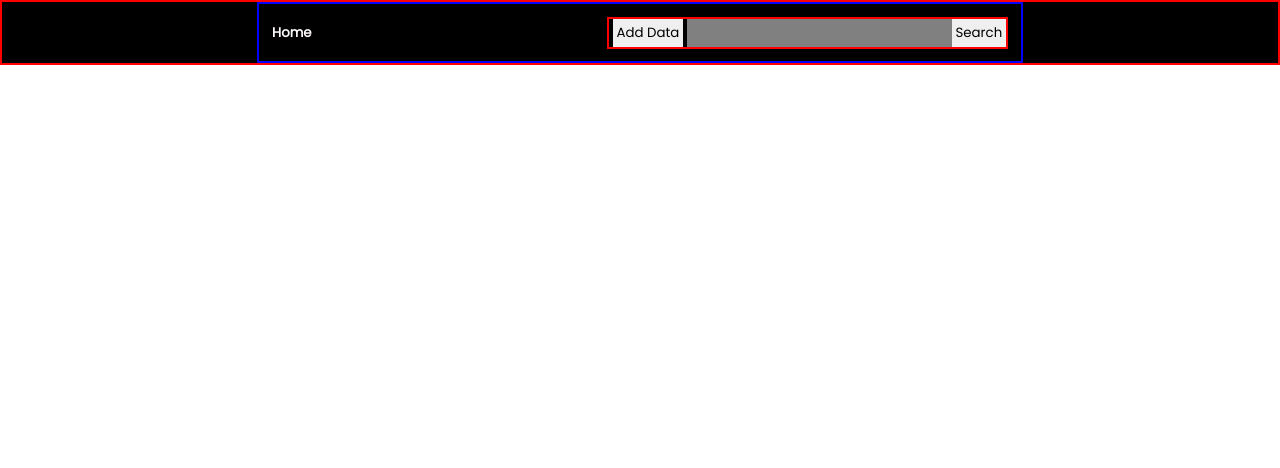
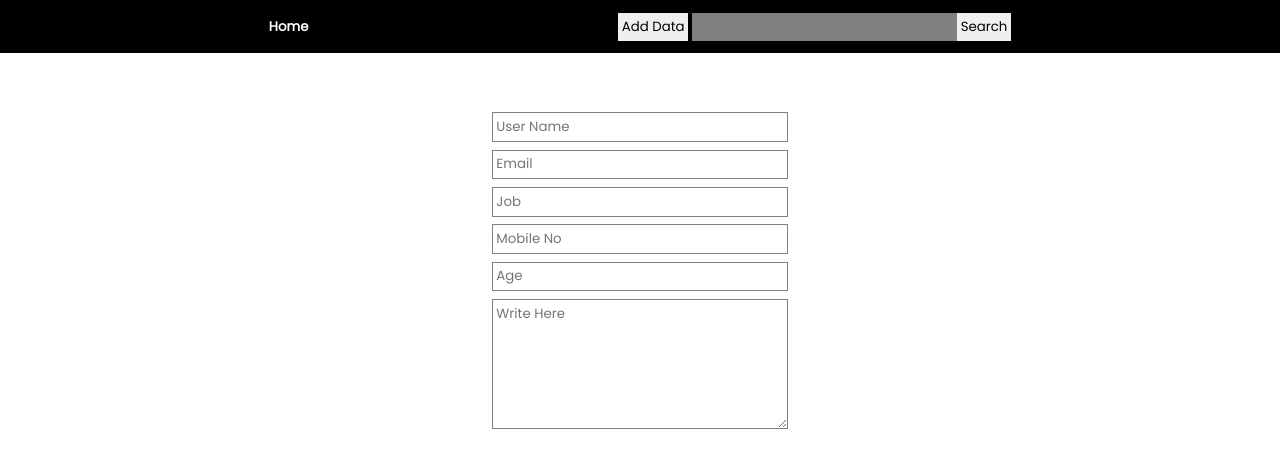
Before and after one commit to Viekesh/mernStackPro, a React (Create React App) app in the folder mern-stack/: page /UserDataInput in a window 1280 px wide. Before the commit this address had no page. Shown: the top 468 px of the page. Built offline with nearby package versions, Linux system fonts and the light colour scheme.

Commit message:
Server Created, Database Connection Established, User Schema Created

```diff
--- a/mern-stack/src/Projects/CRUDApp1/CRUDRoutes.jsx
+++ b/mern-stack/src/Projects/CRUDApp1/CRUDRoutes.jsx
@@ -1,6 +1,7 @@
 import React from 'react';
 import { Routes, Route } from 'react-router-dom';
 import Navigation from './Components/Navigation/Navigation';
+import UserDataInput from './Components/UserInpOutData/UserDataInput';
 import LandingPage from './LandingPage';
 
 const CRUDRoutes = () => {
@@ -9,6 +10,7 @@ const CRUDRoutes = () => {
             <Navigation />
             <Routes>
                 <Route exact path='/' element={<LandingPage />}></Route>
+                <Route exact path='/UserDataInput' element={<UserDataInput />}></Route>
             </Routes>
         </div>
     )
--- a/mern-stack/src/Projects/CRUDApp1/Components/Navigation/Navigation.css
+++ b/mern-stack/src/Projects/CRUDApp1/Components/Navigation/Navigation.css
@@ -1,5 +1,4 @@
 .navigation {
-    border: 2px solid red;
     max-width: 100vw;
     height: fit-content;
     background-color: black;
@@ -7,7 +6,6 @@
 
 nav {
     margin: 0 auto;
-    border: 2px solid blue;
     padding: 1vw;
     width: 60%;
     justify-content: space-between;
@@ -20,10 +18,6 @@ nav {
 .add-btn {
     margin: 0 0.3vw;
     padding: 0.3vw;
-}
-
-.input-search {
-    border: 2px solid red;
 }
 
 .search {
--- /dev/null
+++ b/mern-stack/src/Projects/CRUDApp1/Components/UserInpOutData/UserDataInput.css
@@ -0,0 +1,18 @@
+.user-data-input {
+    margin: 3vw auto;
+    max-width: 100vw;
+}
+
+.form {
+    margin: 0 auto;
+    padding: 1vw;
+    width: 60%;
+}
+
+.form-control {
+    margin: 0.6vw auto;
+    border: 1px solid gray;
+    width: 40%;
+    padding: 0.3vw;
+    display: block;
+}
--- a/mern-stack/src/Projects/CRUDApp1/Components/UserInpOutData/UserDataInput.jsx
+++ b/mern-stack/src/Projects/CRUDApp1/Components/UserInpOutData/UserDataInput.jsx
@@ -1,4 +1,5 @@
 import React, { useState } from 'react';
+import './UserDataInput.css';
 
 const UserDataInput = () => {
 
@@ -41,7 +42,7 @@ const UserDataInput = () => {
                     <input onChange={setData} value={inpValue.job} type="text" name='job' placeholder='Job' className='form-control' />
                     <input onChange={setData} value={inpValue.mobile} type="number" name='mobile' placeholder='Mobile No' className='form-control' />
                     <input onChange={setData} value={inpValue.age} type="number" name='age' placeholder='Age' className='form-control' />
-                    <textarea onChange={setData} value={inpValue.description} name="description" id="" cols="30" rows="10" className='form-control' placeholder='Write Here'></textarea>
+                    <textarea onChange={setData} value={inpValue.description} name="description" id="" cols="30" rows="6" className='form-control' placeholder='Write Here'></textarea>
                 </form>
             </div>
         </div>
--- a/mern-stack/src/Projects/CRUDApp1/Components/UserInpOutData/UserDataOutput.css
+++ b/mern-stack/src/Projects/CRUDApp1/Components/UserInpOutData/UserDataOutput.css
@@ -1,20 +1,26 @@
 .user-data-output {
     margin: 3vw auto;
-    border: 2px solid red;
     max-width: 100vw;
 }
 
 .user-data {
     margin: 0 auto;
-    border: 2px solid blue;
     width: 60%;
 }
 
 table {
+    border: 1px solid gray;
     margin: 0 auto;
-    border: 2px solid greenyellow;
     width: 100%;
     text-align: center;
+}
+
+table tr th {
+    border: 1px solid gray;
+}
+
+table tr td {
+    border: 1px solid gray;
 }
 
 .crud-btn {
```
Also changed, not shown: 1 other file (tests, documents, lock files or other folders).
